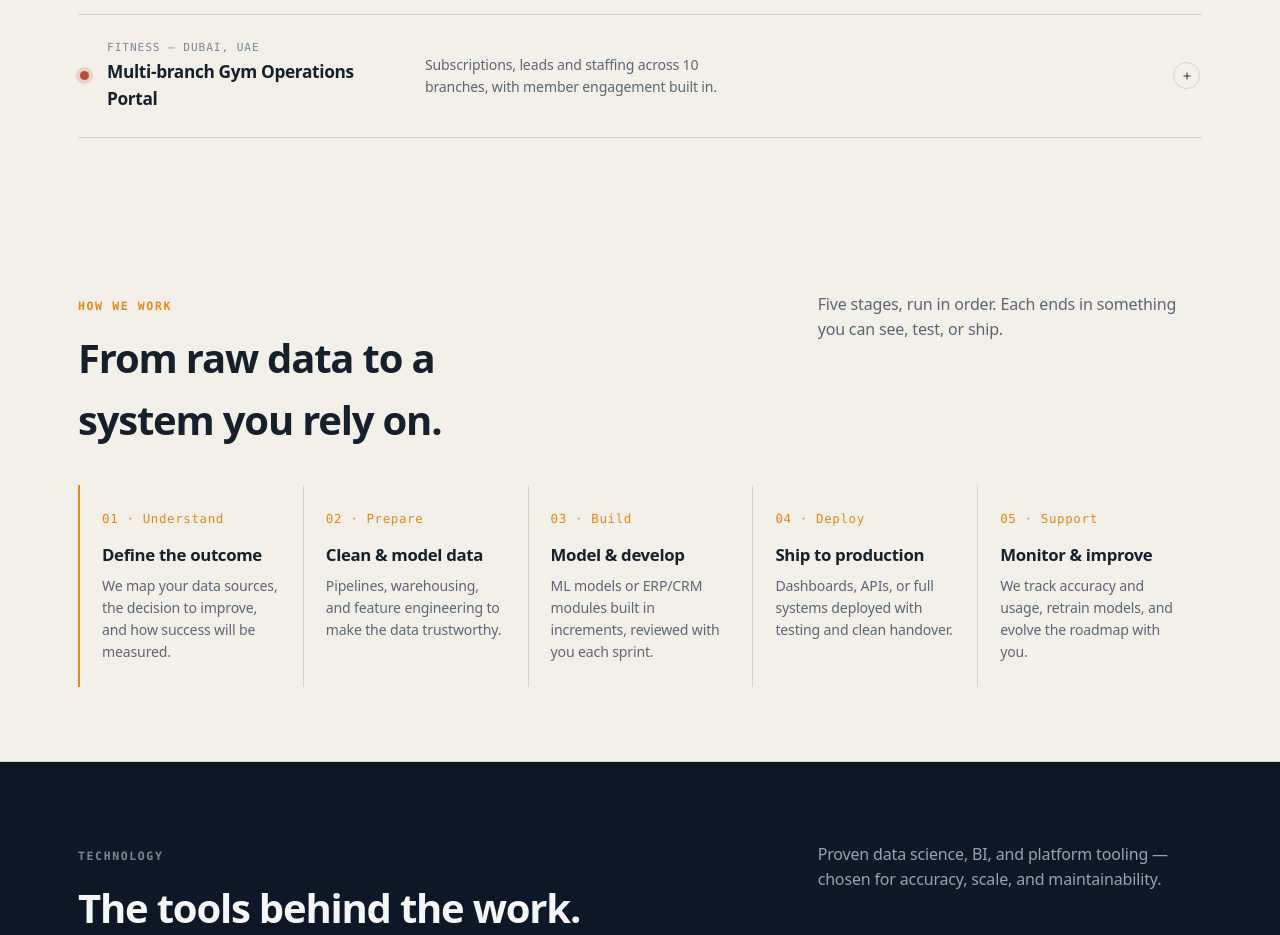
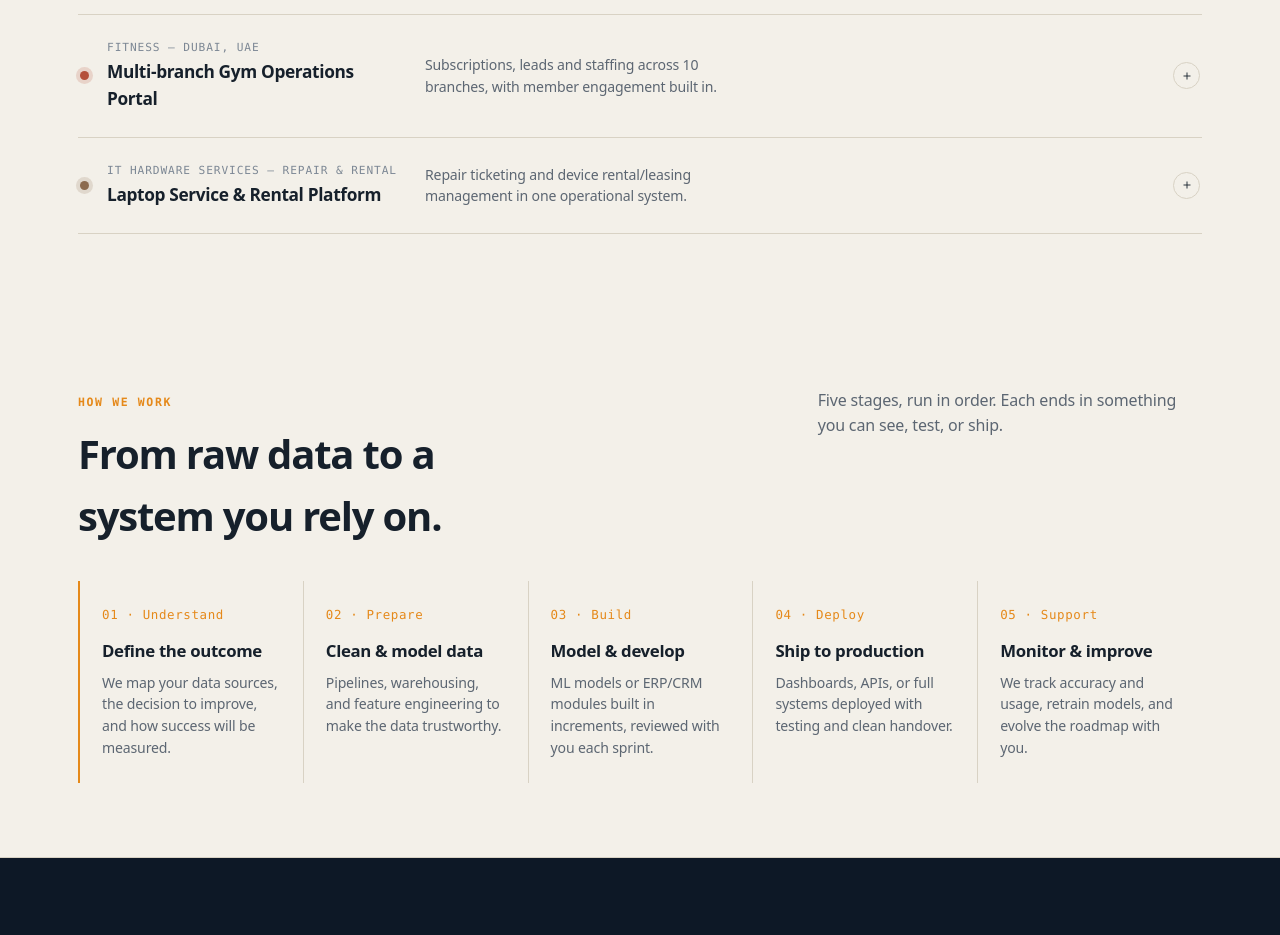
Before and after one commit to Techfirst123/ebkantech-website, a React (Vite) app: page / in a window 1280 px wide. Shown: the part 5800-6735 px from the top of the page. Built offline with nearby package versions, Linux system fonts and the light colour scheme.

Commit message:
Add live product demos section (1 pipeline projects)

```diff
--- a/index.html
+++ b/index.html
@@ -144,6 +144,15 @@
               "serviceType": "Data science consulting",
               "description": "Demand forecasting, churn prediction, BI dashboards and analytics for supply chain, healthcare and e-commerce."
             }
+          },
+          {
+            "@type": "Offer",
+            "itemOffered": {
+              "@type": "Service",
+              "name": "Laptop Service & Rental Platform",
+              "serviceType": "Field service and rental management software",
+              "description": "Repair ticketing, parts inventory and device rental/leasing management in one platform for IT hardware service providers."
+            }
           }
         ]
       }
--- a/src/App.jsx
+++ b/src/App.jsx
@@ -1134,6 +1134,7 @@ export default function App() {
                       <option>Solar EPC ERP</option>
                       <option>Construction ERP</option>
                       <option>CRM solution</option>
+                      <option>Laptop service &amp; rental platform</option>
                       <option>Not sure yet</option>
                     </select>
                   </div>
--- a/src/components/ProductDemos.jsx
+++ b/src/components/ProductDemos.jsx
@@ -237,6 +237,28 @@ const PROJECTS = [
     chart: { kind: "line", labels: ["Apr", "May", "Jun", "Jul", "Aug", "Sep"], values: [4.1, 4.2, 4.0, 4.4, 4.5, 4.6] },
     chartNote: "Feedback scores tracked alongside motivational-plan enrolment — members on an active plan show noticeably higher satisfaction and renewal rates.",
   },
+  {
+    id: "laptop-service-rental",
+    accent: "#8C6B4F",
+    accentDark: "#CBA87E",
+    industry: "IT Hardware Services — Repair & Rental",
+    name: "Laptop Service & Rental Platform",
+    blurb: "Repair ticketing and device rental/leasing management in one operational system.",
+    cycle: ["Intake & diagnosis", "Parts & inventory allocation", "Service / rental dispatch", "Return & QC", "Fleet health & demand forecast"],
+    kpis: [
+      { val: "1,240", lbl: "Devices under management", sub: "612 rental fleet, 628 in repair" },
+      { val: "2.1 days", lbl: "Avg repair turnaround", sub: "-0.8 days vs last quarter" },
+      { val: "84%", lbl: "Rental fleet utilisation", sub: "across 4 branches" },
+      { val: "96%", lbl: "SLA compliance", sub: "trailing 30 days" },
+    ],
+    impact: {
+      stat: "31%",
+      label: "Faster repair turnaround after BI-driven parts forecasting",
+      detail: "Predicting which parts an incoming fault needs before diagnosis is even complete cut average repair time 31% and lifted rental fleet utilisation 14 points, by keeping serviced units back in rotation faster.",
+    },
+    chart: { kind: "line", labels: ["Apr", "May", "Jun", "Jul", "Aug", "Sep"], values: [4.2, 3.8, 3.5, 3.0, 2.4, 2.1] },
+    chartNote: "Average repair turnaround plotted against fleet utilisation — as tickets clear faster, more devices cycle back into the rental pool instead of sitting in the service queue.",
+  },
 ];
 
 /* ---------------- card + accordion ---------------- */
```
